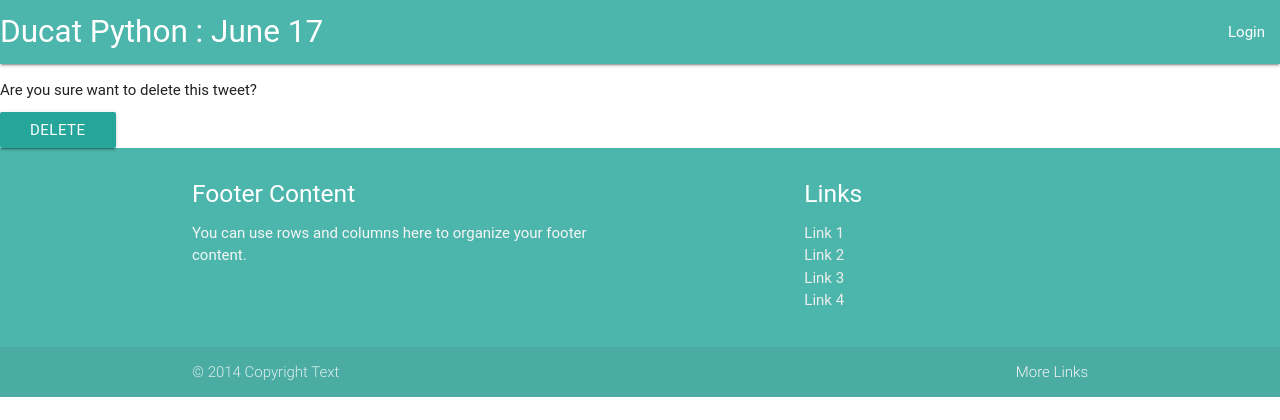
After one commit to ducat-python/tweetapp, a Django app: template templates/tweets/delete.html in a window 1280 px wide. The commit adds this page. Shown: the top 420 px of the page. Run offline with Django 3.2, Linux system fonts and the light colour scheme; the template is opened without the code that fills it, so the values that code supplies are empty; some libraries are stand-ins or nearby versions; some web fonts are replaced.

Commit message:
Delete added

```diff
--- /dev/null
+++ b/templates/tweets/delete.html
@@ -0,0 +1,16 @@
+{% extends 'base.html' %}
+
+{% block title %}
+Delete Tweet
+{% endblock %}
+
+
+{% block content %}
+
+    <form action="" method="post">
+    {% csrf_token %}
+    <p>Are you sure want to delete this tweet?</p>
+        <input type="submit" class="btn" value="Delete">
+    </form>
+
+{% endblock %}
--- a/templates/tweets/tweet_list.html
+++ b/templates/tweets/tweet_list.html
@@ -10,6 +10,7 @@ Tweet List
     <p>{{ object.tweets }}</p>
     <a href="{% url 'tweets:detail' object.pk %}">detail</a>
     <a href="{% url 'tweets:update' object.pk %}">update</a>
+    <a href="{% url 'tweets:delete' object.pk %}">delete</a>
 
     {% endfor %}
 {% endblock %}
--- a/tweets/urls.py
+++ b/tweets/urls.py
@@ -8,6 +8,6 @@ urlpatterns = [
     url(r'^create/', TweetCreateView.as_view(), name='create'),
     url(r'^detail/(?P<pk>\d+)$', TweetDetailView.as_view(), name='detail'),
     url(r'^update/(?P<pk>\d+)$', TweetUpdateView.as_view(), name='update'),
-    url(r'^update/(?P<pk>\d+)$', TweetUpdateView.as_view(), name='update'),
+    url(r'^delete/(?P<pk>\d+)$', TweetDeleteView.as_view(), name='delete'),
 
 ]
```
